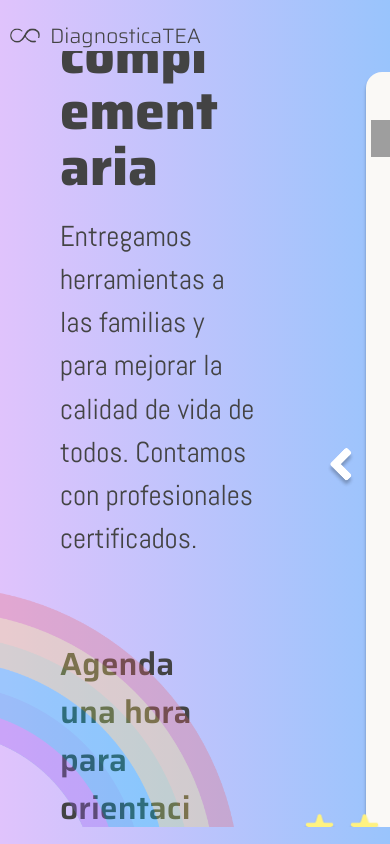
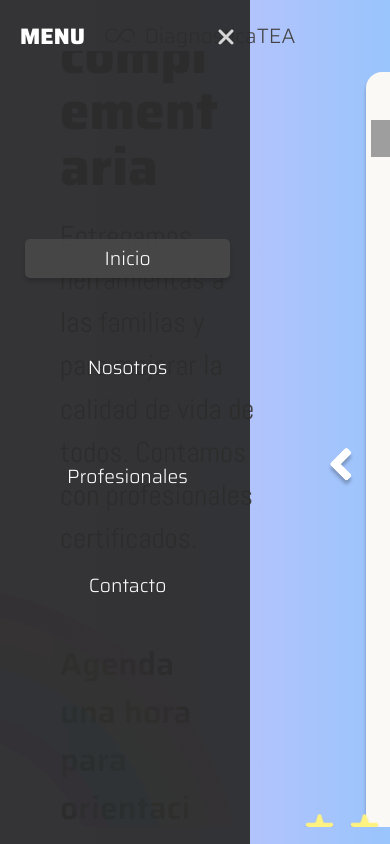
Before and after one commit to StivenCodess/Diagn-sticaTEA, a React (Vite) app: page / in a window 390 px wide. Built offline with nearby package versions, Linux system fonts and the light colour scheme; grey boxes are pictures that could not be loaded.

Commit message:
feat: add nav responsive

```diff
--- a/src/components/Nav/Nav.module.css
+++ b/src/components/Nav/Nav.module.css
@@ -2,7 +2,17 @@
   padding-top: 20px;
   padding-left: 10px;
   display: flex;
-  justify-content: space-between;
+  justify-content: space-around;
+  align-items: center;
+
+  .hamburguer {
+    cursor: pointer;
+    font-size: 1.5rem;
+  }
+
+  .hamburguerClosed {
+    display: none;
+  }
 }
 
 .logoContainer {
@@ -24,7 +34,14 @@
   display: flex;
   color: white;
   background-color: rgba(67, 67, 67, 0.85);
-  border-radius: 10px 0px 0px 10px;
+  border-radius: 5px 0px 0px 5px;
+  opacity: 1;
+  transition: opacity 0.5s ease, transform 0.8s ease;
+}
+
+.closed {
+  opacity: 0;
+  transform: translateX(-100%);
 }
 
 .ulContainer {
@@ -43,12 +60,16 @@
 
   .active {
     background-color: rgba(44, 44, 44, 0.7);
-    border-radius: 10px;
+    border-radius: 5px;
+
+    -webkit-box-shadow: 0px 4px 4px 0px rgba(0, 0, 0, 0.15);
+    -moz-box-shadow: 0px 4px 4px 0px rgba(0, 0, 0, 0.15);
+    box-shadow: 0px 4px 4px 0px rgba(0, 0, 0, 0.15);
   }
 
   .navLink:hover {
     background-color: rgba(44, 44, 44, 0.7);
-    border-radius: 10px;
+    border-radius: 5px;
   }
 }
 
@@ -66,8 +87,16 @@
     }
   }
 
+  .hamburguerClosed {
+    display: none;
+  }
+
   .navContainer {
     padding: 10px;
+
+    div {
+      display: none;
+    }
   }
 }
 
@@ -84,7 +113,16 @@
   }
 
   .navContainer {
+    padding: 10px;
+  }
+
+  .closeIcon {
     display: none;
+  }
+
+  .closed {
+    opacity: 1;
+    transform: translateX(0);
   }
 }
 
@@ -103,6 +141,72 @@
   }
 
   .navContainer {
-    display: none;
+    position: absolute;
+    left: 0px;
+    top: 0px;
+    bottom: 0px;
+    border-radius: 0px;
+    width: 250px;
+    display: flex;
+    flex-direction: column;
+    justify-content: center;
+    background-color: rgba(44, 44, 44, 0.95);
+    z-index: 2;
+
+    div {
+      display: flex;
+      justify-content: space-between;
+      align-items: center;
+      position: absolute;
+      width: 90%;
+      padding-top: 20px;
+
+      top: 0px;
+
+      span {
+        text-transform: uppercase;
+        font-weight: 800;
+        font-size: 1.4rem;
+        padding-left: 10px;
+      }
+
+      svg {
+        font-size: 1.5rem;
+        color: rgba(255, 255, 255, 0.8);
+        cursor: pointer;
+
+        &:hover {
+          color: rgba(255, 255, 255, 1);
+        }
+      }
+    }
+
+    .ulContainer {
+      flex-direction: column;
+      justify-content: center;
+      align-items: center;
+      gap: 70px;
+
+      li {
+        display: flex;
+        justify-content: center;
+        width: 100%;
+      }
+
+      .navLink {
+        font-weight: 300;
+        font-size: 1.2rem;
+        width: 100%;
+        text-align: center;
+      }
+
+      .active {
+        background-color: rgba(75, 75, 75, 0.8);
+      }
+
+      .navLink:hover {
+        background-color: rgba(75, 75, 75, 0.8);
+      }
+    }
   }
 }
--- a/src/components/Nav/Nav.tsx
+++ b/src/components/Nav/Nav.tsx
@@ -1,17 +1,46 @@
 import { NavLink } from "react-router-dom";
+import { FontAwesomeIcon } from "@fortawesome/react-fontawesome";
+import { faBars, faL, faXmark } from "@fortawesome/free-solid-svg-icons";
 
 import styles from "./Nav.module.css";
 import logo from "../../assets/logo.png";
+import { useState } from "react";
 
 const Nav = () => {
+  const [closeNav, setCloseNav] = useState(true);
+
   return (
     <header className={styles.headerContainer}>
       <div className={styles.logoContainer}>
         <img src={logo} alt="Autism Logo" className={styles.logoImg} />
         <h1 className={styles.logoTitle}>DiagnosticaTEA</h1>
       </div>
+      <FontAwesomeIcon
+        icon={faBars}
+        onClick={() => setCloseNav(!closeNav)}
+        className={
+          !closeNav
+            ? `${styles.hamburguer}`
+            : `${styles.hamburguer} ${styles.hamburguerClosed}`
+        }
+      />
 
-      <nav className={styles.navContainer}>
+      <nav
+        className={
+          closeNav
+            ? `${styles.navContainer}`
+            : `${styles.navContainer} ${styles.closed}`
+        }
+      >
+        <div className={styles.closeIcon}>
+          <span>Menu</span>
+          <FontAwesomeIcon
+            icon={faXmark}
+            size="2xl"
+            onClick={() => setCloseNav(!closeNav)}
+          />
+        </div>
+
         <ul className={styles.ulContainer}>
           <li>
             <NavLink
```
